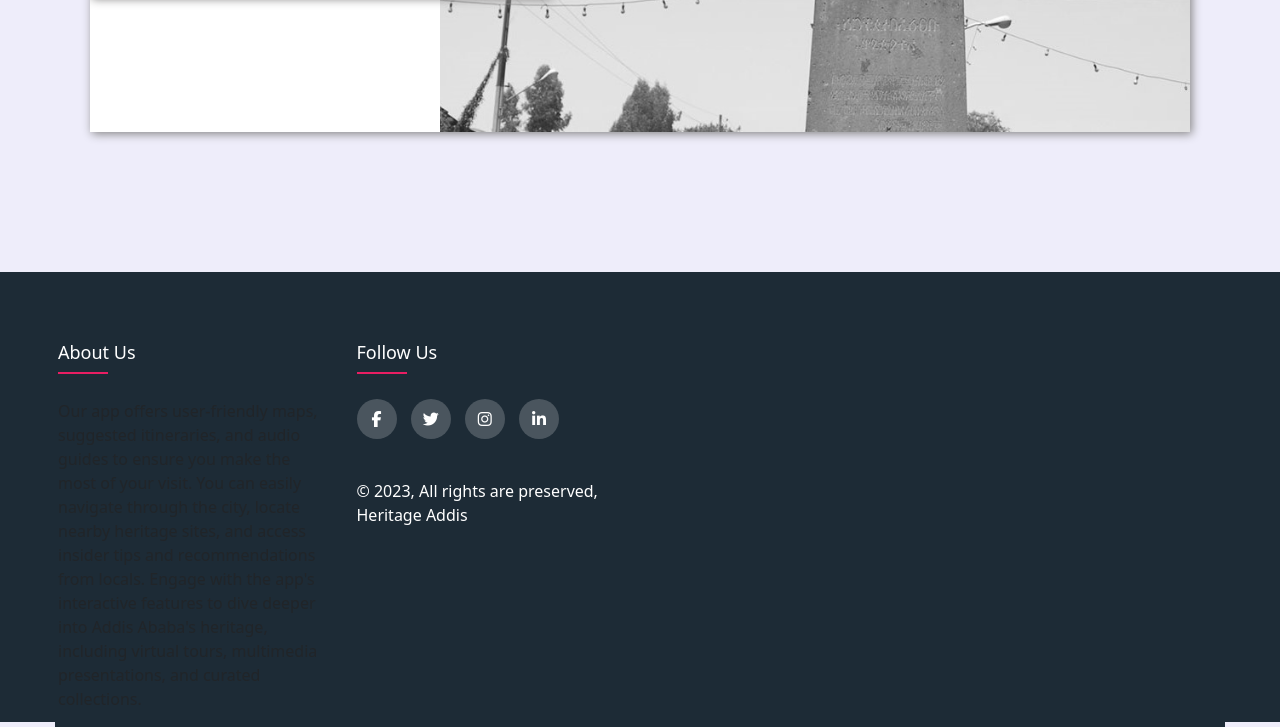
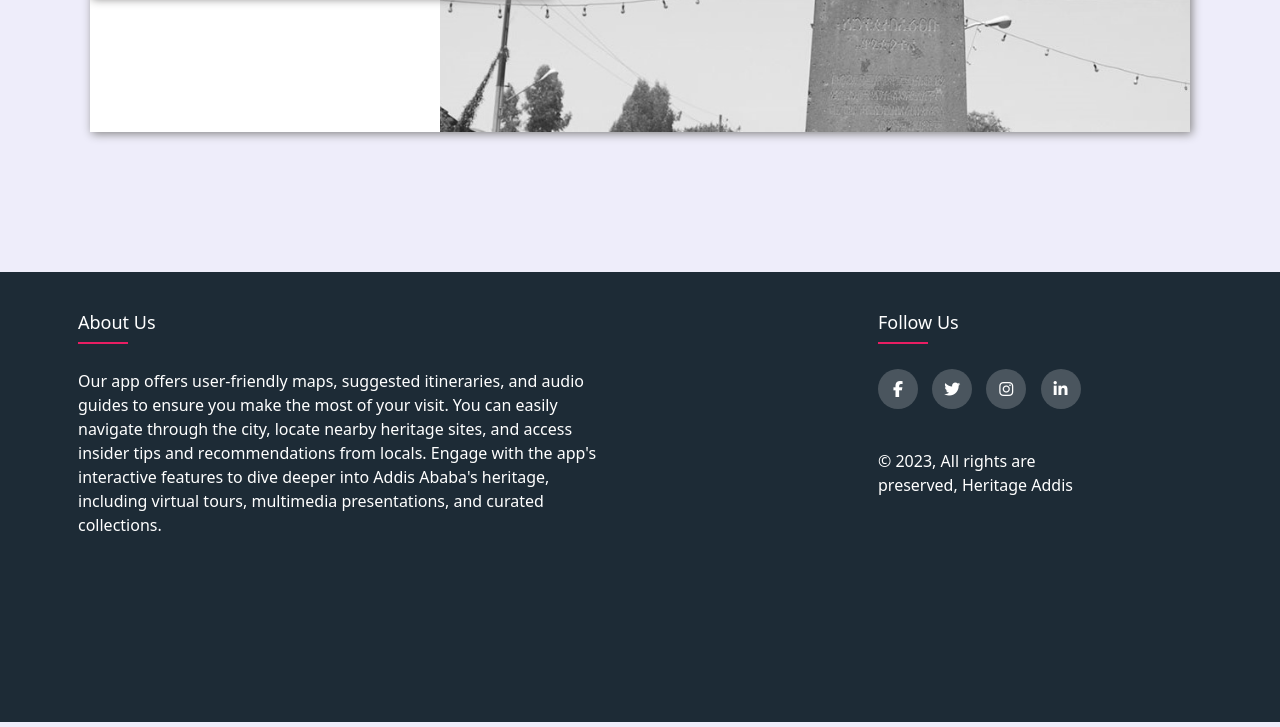
Before and after one commit to dagmfre/Tour-app, a website: page index.html in a window 1280 px wide. Shown: the part 3751-4478 px from the top of the page. Drawn offline with nearby package versions, Linux system fonts and the light colour scheme.

Commit message:
Final styles.css

```diff
--- a/styles.css
+++ b/styles.css
@@ -24,11 +24,12 @@ ul{
 }
 .footer{
 	background-color: #24262b;
-    padding: 70px 0;
+    padding: 40px 0;
+    height: 200px;
 }
 .footer-col{
    width: 25%;
-   padding: 0 15px;
+   padding: 0 35px;
 }
 .footer-col h4{
 	font-size: 18px;
@@ -509,3 +510,13 @@ input:checked + .box .box-close {
 input:checked + section.box .box-title:before {
 	transform: rotate(90deg);
 }
+.des{
+  width: 600px;
+  color: #ffffff;
+  display: inline-block;
+}
+
+.last2{
+  position: relative;
+  left: 200px;
+}
```
